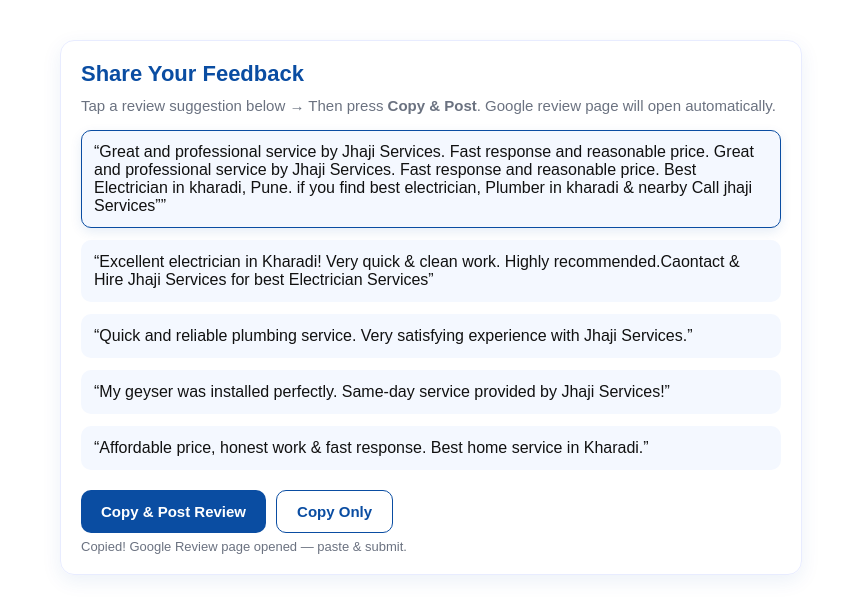
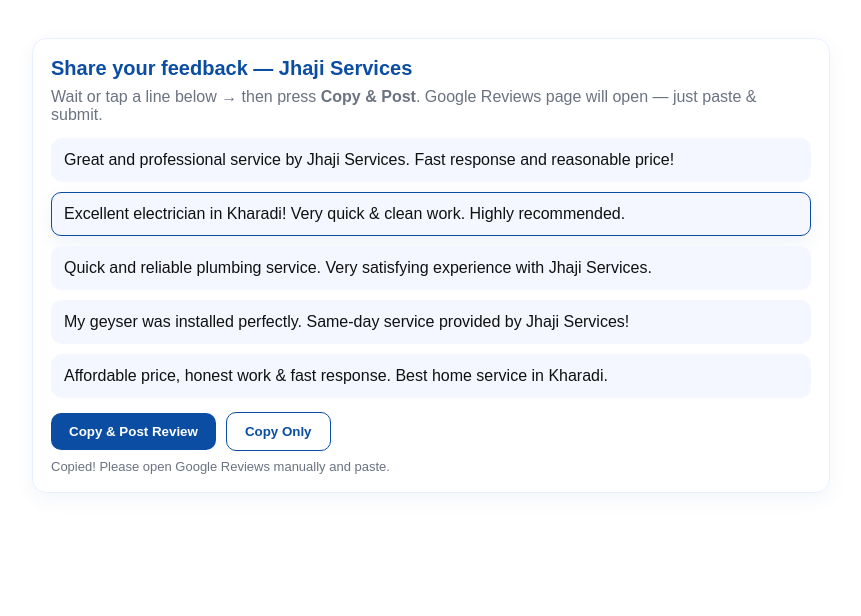
Before and after one commit to jhajiservices/review, a plain HTML site: page index.html in a window 1280 px wide. Both pictures are taken after a click on the button "Copy & Post Review". Shown: the whole page, without its empty margins (209-1070 px from the left). Drawn offline with Linux system fonts and the light colour scheme.

Commit message:
Update index.html

```diff
--- a/index.html
+++ b/index.html
@@ -8,139 +8,205 @@
     :root{
       --brand:#0A4DA2;
       --muted:#6b7280;
-      --box:#f4f8ff;
+      --box:#f4f7ff;
       font-family: Arial, sans-serif;
     }
     body{ margin:0; padding:20px; background:#fff; color:#111; }
     .card{
-      max-width:700px; margin:20px auto; border:1px solid #e8ecff;
-      border-radius:14px; padding:20px;
-      box-shadow:0 6px 20px rgba(10,77,162,0.08);
+      max-width:760px; margin:18px auto; border:1px solid #e8f0ff;
+      border-radius:14px; padding:18px;
+      box-shadow:0 6px 20px rgba(10,77,162,0.06);
     }
-    h1{ margin:0 0 10px; font-size:22px; color:var(--brand); }
-    p.lead{ margin:0 0 16px; color:var(--muted); font-size:15px; }
-    .suggestions{ display:grid; gap:12px; }
+    h1{ color:var(--brand); margin:0 0 8px; font-size:20px; }
+    p.lead{ margin:0 0 14px; color:var(--muted); }
+    .suggestions{ display:grid; gap:10px; margin-top:8px; }
     .suggest{
       background:var(--box);
       padding:12px;
       border-radius:10px;
       cursor:pointer;
       border:1px solid transparent;
-      transition:0.2s;
+      transition:all .18s;
     }
-    .suggest:hover{ border-color:var(--brand); }
+    .suggest:hover{
+      transform:translateY(-2px);
+      border-color:rgba(10,77,162,0.12);
+    }
     .suggest.selected{
       border-color:var(--brand);
-      box-shadow:0 4px 12px rgba(10,77,162,0.10);
+      box-shadow:0 6px 18px rgba(10,77,162,0.08);
     }
-    .controls{ margin-top:20px; display:flex; gap:10px; flex-wrap:wrap; }
+    .controls{
+      margin-top:14px; display:flex; gap:10px;
+      flex-wrap:wrap; align-items:center;
+    }
     .btn{
-      background:var(--brand); color:white; border:none;
-      padding:12px 20px; border-radius:10px;
-      font-weight:bold; cursor:pointer; font-size:15px;
+      background:var(--brand); color:#fff;
+      padding:11px 18px; border-radius:10px;
+      border:0; font-weight:700; cursor:pointer;
     }
-    .btn.ghost{ background:white; color:var(--brand); border:1px solid var(--brand); }
-    #status{ font-size:13px; color:var(--muted); margin-top:6px; }
+    .btn.ghost{
+      background:#fff; color:var(--brand);
+      border:1px solid var(--brand);
+    }
+    #status{ margin-top:8px; color:var(--muted); font-size:13px; }
+    .small{ font-size:13px; color:var(--muted); }
   </style>
 </head>
 <body>
+  <div class="card" role="region" aria-label="Review suggest box">
+    <h1>Share your feedback — Jhaji Services</h1>
+    <p class="lead">
+      Wait or tap a line below → then press <b>Copy &amp; Post</b>.
+      Google Reviews page will open — just paste &amp; submit.
+    </p>
 
-  <div class="card">
-    <h1>Share Your Feedback</h1>
-    <p class="lead">Tap a review suggestion below → Then press <b>Copy & Post</b>. Google review page will open automatically.</p>
-
-    <div class="suggestions" id="suggestions">
-
-      <div class="suggest" data-text="Great and professional service by Jhaji Services. Fast response and reasonable priceGreat and professional service by Jhaji Services. Fast response and reasonable price. Best Electrician in kharadi, Pune. if you find best electrician, Plumber in kharadi & nearby Call jhaji Services”!">
-        “Great and professional service by Jhaji Services. Fast response and reasonable price. Great and professional service by Jhaji Services. Fast response and reasonable price. Best Electrician in kharadi, Pune. if you find best electrician, Plumber in kharadi & nearby Call jhaji Services””
-      </div>
-
-      <div class="suggest" data-text="Excellent electrician in Kharadi! Very quick & clean work. Highly recommended.Caontact & Hire Jhaji Services for best Electrician Services">
-        “Excellent electrician in Kharadi! Very quick & clean work. Highly recommended.Caontact & Hire Jhaji Services for best Electrician Services”
-      </div>
-
-      <div class="suggest" data-text="Quick and reliable plumbing service. Very satisfying experience with Jhaji Services.">
-        “Quick and reliable plumbing service. Very satisfying experience with Jhaji Services.”
-      </div>
-
-      <div class="suggest" data-text="My geyser was installed perfectly. Same-day service provided by Jhaji Services!">
-        “My geyser was installed perfectly. Same-day service provided by Jhaji Services!”
-      </div>
-
-      <div class="suggest" data-text="Affordable price, honest work & fast response. Best home service in Kharadi.">
-        “Affordable price, honest work & fast response. Best home service in Kharadi.”
-      </div>
-
+    <div id="suggestWrap">
+      <div class="small">Loading suggestions…</div>
     </div>
 
     <div class="controls">
-      <button id="copyPostBtn" class="btn">Copy & Post Review</button>
+      <button id="copyPostBtn" class="btn">Copy &amp; Post Review</button>
       <button id="copyBtn" class="btn ghost">Copy Only</button>
     </div>
 
-    <div id="status"></div>
+    <div id="status" aria-live="polite"></div>
   </div>
 
 <script>
-  const REVIEW_SHORT = "https://g.page/r/CV0F0rtdcU-_EBE/review";
+  // --- CONFIG ---
+  const FALLBACK_URLS = [
+    "https://g.page/r/CV0F0rtdcU-_EBE/review",
+    "https://www.google.com/maps/search/?api=1&query=Jhaji+Services+Kharadi+Pune"
+  ];
+  const SUGGESTIONS_JSON = "./suggestions.json"; // yahi file aapne bana li hai
+  const ROTATE_MS = 3000; // 3 second me auto change
 
-  const FALLBACK_URLS = [
-    REVIEW_SHORT,
-    "https://search.google.com/local/writereview?placeid=ChIJm_4Sg76_wjsRm8huP2sSN64",
-    "https://www.google.com/maps/search/?api=1&query=Jhaji+Services+Kharadi+Pune",
-    "https://www.google.com/maps/search/?api=1&query_place_id=ChIJm_4Sg76_wjsRm8huP2sSN64"
-  ];
+  let suggestions = [];
+  let current = 0;
+  let rotateTimer = null;
 
-  const suggests = document.querySelectorAll(".suggest");
-  let selectedText = suggests[0].dataset.text;
-  suggests[0].classList.add("selected");
+  const wrap = document.getElementById("suggestWrap");
+  const statusEl = document.getElementById("status");
 
-  suggests.forEach(el=>{
-    el.addEventListener("click", ()=>{
-      suggests.forEach(s=>s.classList.remove("selected"));
-      el.classList.add("selected");
-      selectedText = el.dataset.text;
-      document.getElementById("status").textContent = "";
+  function renderSuggestions(){
+    if(!suggestions || suggestions.length === 0){
+      wrap.innerHTML = '<div class="small">No suggestions available.</div>';
+      return;
+    }
+    const container = document.createElement("div");
+    container.className = "suggestions";
+    suggestions.forEach((text, i)=>{
+      const d = document.createElement("div");
+      d.className = "suggest";
+      d.dataset.idx = i;
+      d.dataset.text = text;
+      d.innerText = text;
+      d.addEventListener("click", ()=> selectIndex(i));
+      container.appendChild(d);
     });
-  });
+    wrap.innerHTML = "";
+    wrap.appendChild(container);
+    selectIndex(0);
+    startRotate();
+  }
 
-  async function copyToClipboard(text){
-    if(navigator.clipboard){
-      try{
-        await navigator.clipboard.writeText(text);
+  function selectIndex(i){
+    const items = wrap.querySelectorAll(".suggest");
+    items.forEach(x=>x.classList.remove("selected"));
+    const el = items[i];
+    if(el){ el.classList.add("selected"); }
+    current = i;
+  }
+
+  function startRotate(){
+    stopRotate();
+    rotateTimer = setInterval(()=>{
+      if(!suggestions || suggestions.length === 0) return;
+      current = (current + 1) % suggestions.length;
+      selectIndex(current);
+    }, ROTATE_MS);
+  }
+  function stopRotate(){
+    if(rotateTimer) clearInterval(rotateTimer);
+    rotateTimer = null;
+  }
+
+  async function copyText(t){
+    try{
+      if(navigator.clipboard && window.isSecureContext){
+        await navigator.clipboard.writeText(t);
         return true;
-      }catch{}
+      }
+    }catch(e){}
+    try{
+      const ta = document.createElement("textarea");
+      ta.value = t;
+      document.body.appendChild(ta);
+      ta.select();
+      document.execCommand("copy");
+      document.body.removeChild(ta);
+      return true;
+    }catch(e){
+      return false;
     }
-    const ta = document.createElement("textarea");
-    ta.value = text;
-    document.body.appendChild(ta);
-    ta.select();
-    const ok = document.execCommand("copy");
-    document.body.removeChild(ta);
-    return ok;
   }
 
   function tryOpen(urls){
-    for(const url of urls){
-      const win = window.open(url, "_blank");
-      if(win){ return true; }
+    for(const u of urls){
+      try{
+        const w = window.open(u, "_blank", "noopener,noreferrer");
+        if(w){ w.focus(); return true; }
+      }catch(e){}
     }
     return false;
   }
 
-  document.getElementById("copyPostBtn").addEventListener("click", async ()=>{
-    const ok = await copyToClipboard(selectedText);
-    setTimeout(()=>{ tryOpen(FALLBACK_URLS); },120);
-    document.getElementById("status").textContent = ok
-      ? "Copied! Google Review page opened — paste & submit."
-      : "Please copy manually & paste on Google review page.";
+  document.getElementById("copyBtn").addEventListener("click", async ()=>{
+    stopRotate();
+    const t = suggestions[current] || "";
+    const ok = await copyText(t);
+    statusEl.textContent = ok ? "Copied to clipboard!" : "Copy failed — please copy manually.";
+    startRotate();
   });
 
-  document.getElementById("copyBtn").addEventListener("click", async ()=>{
-    const ok = await copyToClipboard(selectedText);
-    document.getElementById("status").textContent = ok ? "Copied!" : "Copy not supported — long press to copy.";
+  document.getElementById("copyPostBtn").addEventListener("click", async ()=>{
+    stopRotate();
+    const t = suggestions[current] || "";
+    const ok = await copyText(t);
+    setTimeout(()=>{
+      const opened = tryOpen(FALLBACK_URLS);
+      statusEl.textContent = opened
+        ? "Copied! Google review page opened — paste & submit."
+        : "Copied! Please open Google Reviews manually and paste.";
+    }, 120);
+    startRotate();
   });
+
+  async function loadSuggestions(){
+    try{
+      const resp = await fetch(SUGGESTIONS_JSON + "?_=" + Date.now(), { cache:"no-store" });
+      if(!resp.ok) throw new Error("fetch failed");
+      const js = await resp.json();
+      if(Array.isArray(js) && js.length>0){
+        suggestions = js;
+        renderSuggestions();
+        return;
+      }
+    }catch(e){
+      // fallback default list
+      suggestions = [
+        "Great and professional service by Jhaji Services. Fast response and reasonable price!",
+        "Excellent electrician in Kharadi! Very quick & clean work. Highly recommended.",
+        "Quick and reliable plumbing service. Very satisfying experience with Jhaji Services.",
+        "My geyser was installed perfectly. Same-day service provided by Jhaji Services!",
+        "Affordable price, honest work & fast response. Best home service in Kharadi."
+      ];
+      renderSuggestions();
+    }
+  }
+
+  loadSuggestions();
 </script>
-
 </body>
 </html>
```
